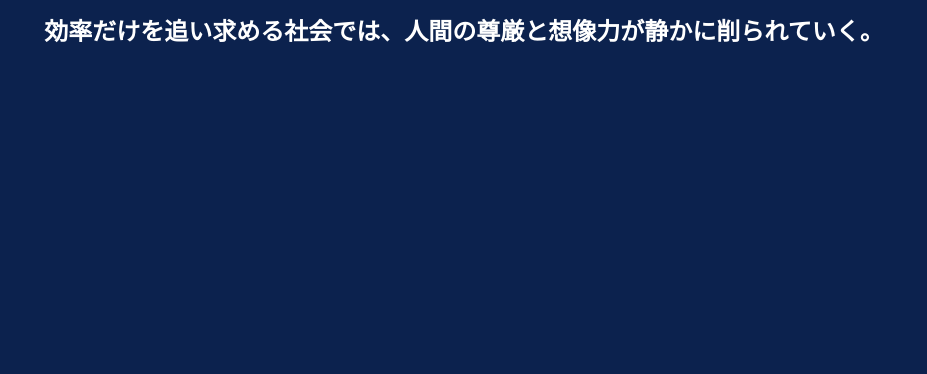
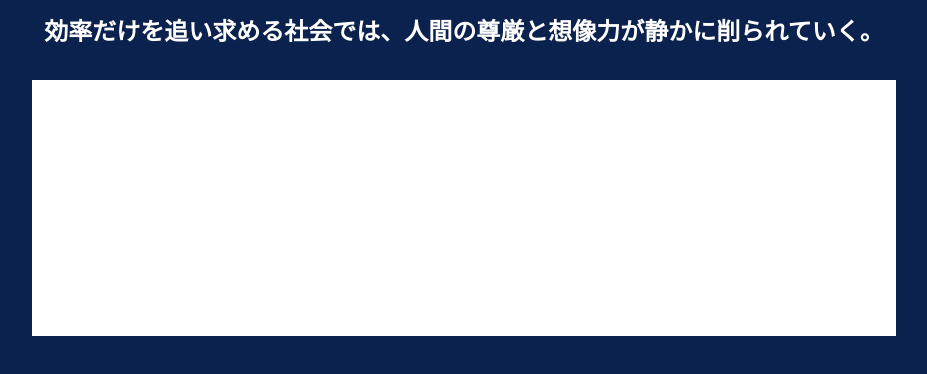
Before and after one commit to seihello/typing-game, a Next.js app: page / in a window 1280 px wide. Shown: the top 374 px of the page, without its empty margins (176-1103 px from the left). Built offline with nearby package versions, Linux system fonts and the light colour scheme.

Commit message:
feat: add input field as editable content

```diff
--- a/app/page.tsx
+++ b/app/page.tsx
@@ -1,9 +1,74 @@
+"use client"
+
 import TargetSentence from "@/components/target-sentence"
+import { useLayoutEffect, useRef, useState } from "react"
 
 export default function Home() {
+  const inputRef = useRef<HTMLDivElement>(null)
+  const caretRef = useRef(0)
+  const [input, setInput] = useState("")
+
+  const handleInput = () => {
+    const el = inputRef.current
+    if (!el) return
+
+    caretRef.current = getCaretOffset(el)
+    setInput(el.innerText)
+  }
+
+  // DOM 更新後に caret 復元
+  useLayoutEffect(() => {
+    if (!inputRef.current) return
+    setCaretOffset(inputRef.current, caretRef.current)
+  }, [input])
+
   return (
-    <div className="mx-auto flex min-h-screen max-w-4xl flex-col items-center p-4 text-white">
+    <div className="mx-auto flex min-h-screen max-w-4xl flex-col items-center gap-y-8 p-4 text-white">
       <TargetSentence />
+      <div
+        contentEditable
+        suppressContentEditableWarning
+        ref={inputRef}
+        onInput={handleInput}
+        className="h-64 w-full bg-white text-black"
+      >
+        {input}
+      </div>
     </div>
   )
 }
+
+function getCaretOffset(root: HTMLElement): number {
+  const sel = window.getSelection()
+  if (!sel || sel.rangeCount === 0) return 0
+
+  const range = sel.getRangeAt(0)
+  const pre = range.cloneRange()
+  pre.selectNodeContents(root)
+  pre.setEnd(range.endContainer, range.endOffset)
+  return pre.toString().length
+}
+
+function setCaretOffset(root: HTMLElement, offset: number) {
+  const sel = window.getSelection()
+  if (!sel) return
+
+  const range = document.createRange()
+  let current = 0
+
+  const walker = document.createTreeWalker(root, NodeFilter.SHOW_TEXT)
+  let node: Text | null = null
+
+  while ((node = walker.nextNode() as Text | null)) {
+    const len = node.textContent?.length ?? 0
+    if (current + len >= offset) {
+      range.setStart(node, offset - current)
+      break
+    }
+    current += len
+  }
+
+  range.collapse(true)
+  sel.removeAllRanges()
+  sel.addRange(range)
+}
```
